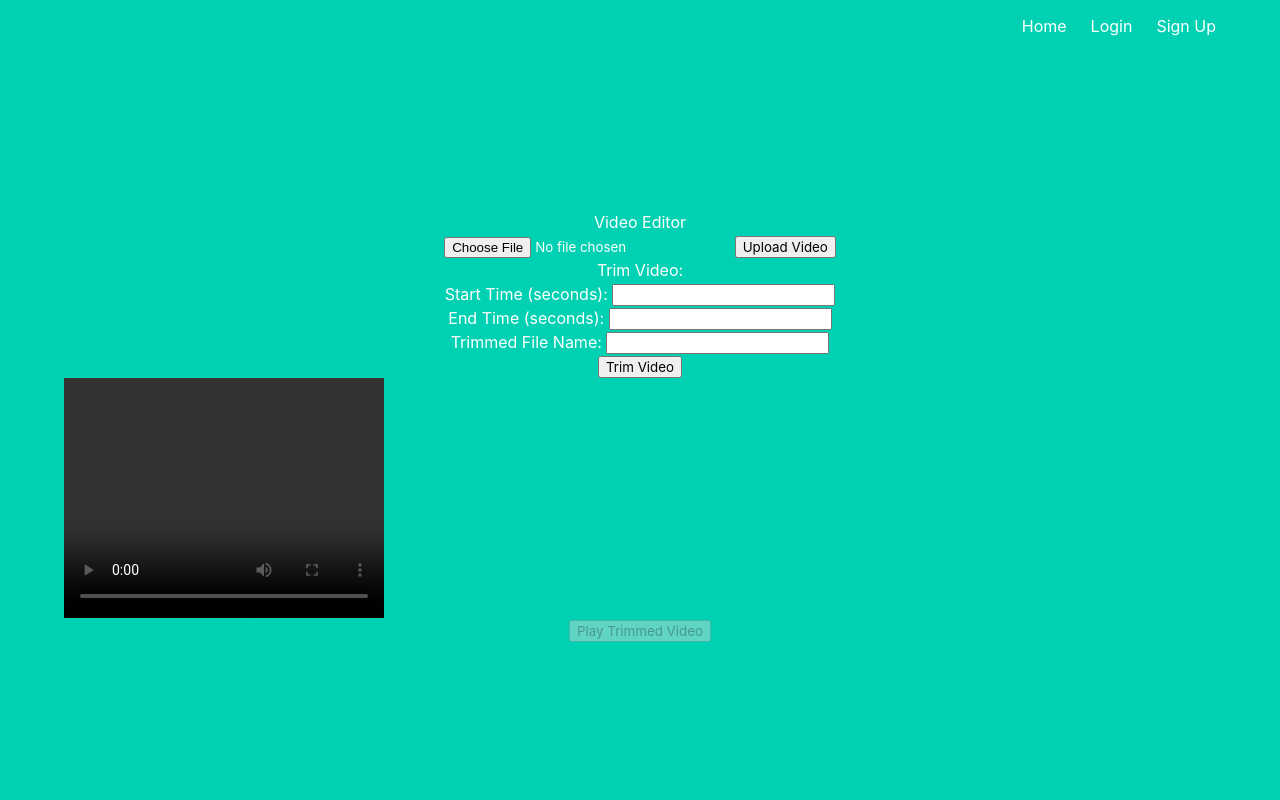
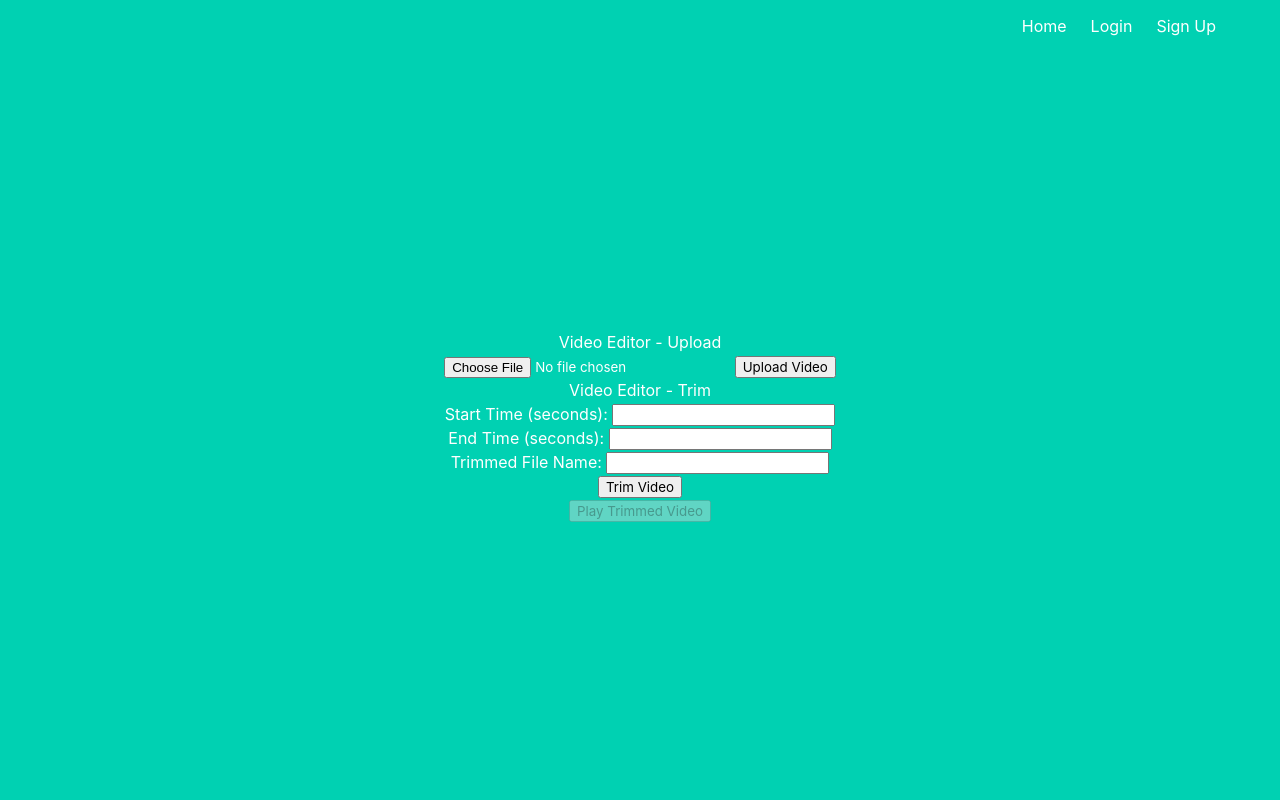
Before and after one commit to megashinyabsol359/Cloudinary-2.0, a Python web app: template code/project/templates/trim_video.html in a window 1280 px wide. Run offline with Jinja, Linux system fonts and the light colour scheme; the template is opened without the code that fills it, so the values that code supplies are empty.

Commit message:
Add files via upload

```diff
--- a/code/project/templates/trim_video.html
+++ b/code/project/templates/trim_video.html
@@ -1,7 +1,8 @@
 {% extends "base.html" %}
 
 {% block content %}
-<h1>Video Editor</h1>
+    <!-- Upload Video Section -->
+    <h1>Video Editor - Upload</h1>
 
     <form action="/upload_video" method="post" enctype="multipart/form-data" id="upload-form">
         <input type="file" name="videofile" accept="video/*" required>
@@ -19,7 +20,9 @@
         </video>
     </div>
 
-<h2>Trim Video:</h2>
+    <!-- Trim Video Section -->
+    <h1>Video Editor - Trim</h1>
+
     <form id="trim-form">
         <label for="trim-start">Start Time (seconds):</label>
         <input type="number" id="trim-start" name="trim-start" required><br>
@@ -33,15 +36,15 @@
         <button type="button" onclick="trimVideo()">Trim Video</button>
     </form>
 
-<!-- Video player container -->
-<div id="video-container" style="width: 320px; height: 240px; overflow: hidden;">
-    <!-- Video player element -->
-    <video id="video-player" controls style="width: 100%; height: 100%;">
+    <!-- Trimmed Video Display Section -->
+    <div id="trimmed-video-container" style="display: none;">
+        <h2>Trimmed Video:</h2>
+        <video id="trimmed-video" controls style="width: 320px; height: 240px;">
             Your browser does not support the video tag.
         </video>
     </div>
 
-<!-- Play button for the selected video -->
+    <!-- Play button for the trimmed video -->
     <button id="play-button" onclick="playTrimmedVideo()" disabled>Play Trimmed Video</button>
 
     <script>
@@ -49,7 +52,7 @@
             const trimForm = document.getElementById('trim-form');
             const formData = new FormData(trimForm);
 
-        // Lấy tên file video vừa được upload
+            // Get the uploaded video file name
             const uploadedVideo = document.getElementById('uploaded-video');
             const uploadedFileName = uploadedVideo.src.split('/').pop();
 
@@ -59,7 +62,7 @@
                     'Content-Type': 'application/json'
                 },
                 body: JSON.stringify({
-                videofile: uploadedFileName,  // Sử dụng tên file đã upload
+                    videofile: uploadedFileName,
                     trim_start: formData.get('trim-start'),
                     trim_end: formData.get('trim-end'),
                     trimmed_filename: formData.get('trimmed-filename')
@@ -70,19 +73,18 @@
                 alert(data.message);
                 if (data.status === 'success') {
                     // Display the trimmed video
-                const videoContainer = document.getElementById('video-container');
-                const videoPlayer = document.getElementById('video-player');
-                videoPlayer.src = data.trimmed_videopath;
-                videoContainer.style.width = '320px'; // Set the desired width
-                videoContainer.style.height = '240px'; // Set the desired height
+                    const trimmedVideoContainer = document.getElementById('trimmed-video-container');
+                    const trimmedVideo = document.getElementById('trimmed-video');
+                    trimmedVideo.src = data.trimmed_videopath;
+                    trimmedVideoContainer.style.display = 'block';
                     document.getElementById('play-button').disabled = false;
                 }
             });
         }
 
         function playTrimmedVideo() {
-        const videoPlayer = document.getElementById('video-player');
-        videoPlayer.play();
+            const trimmedVideo = document.getElementById('trimmed-video');
+            trimmedVideo.play();
         }
 
         // Update the upload form to handle the response
```
Lines whose indentation alone changed are shown as unchanged.
